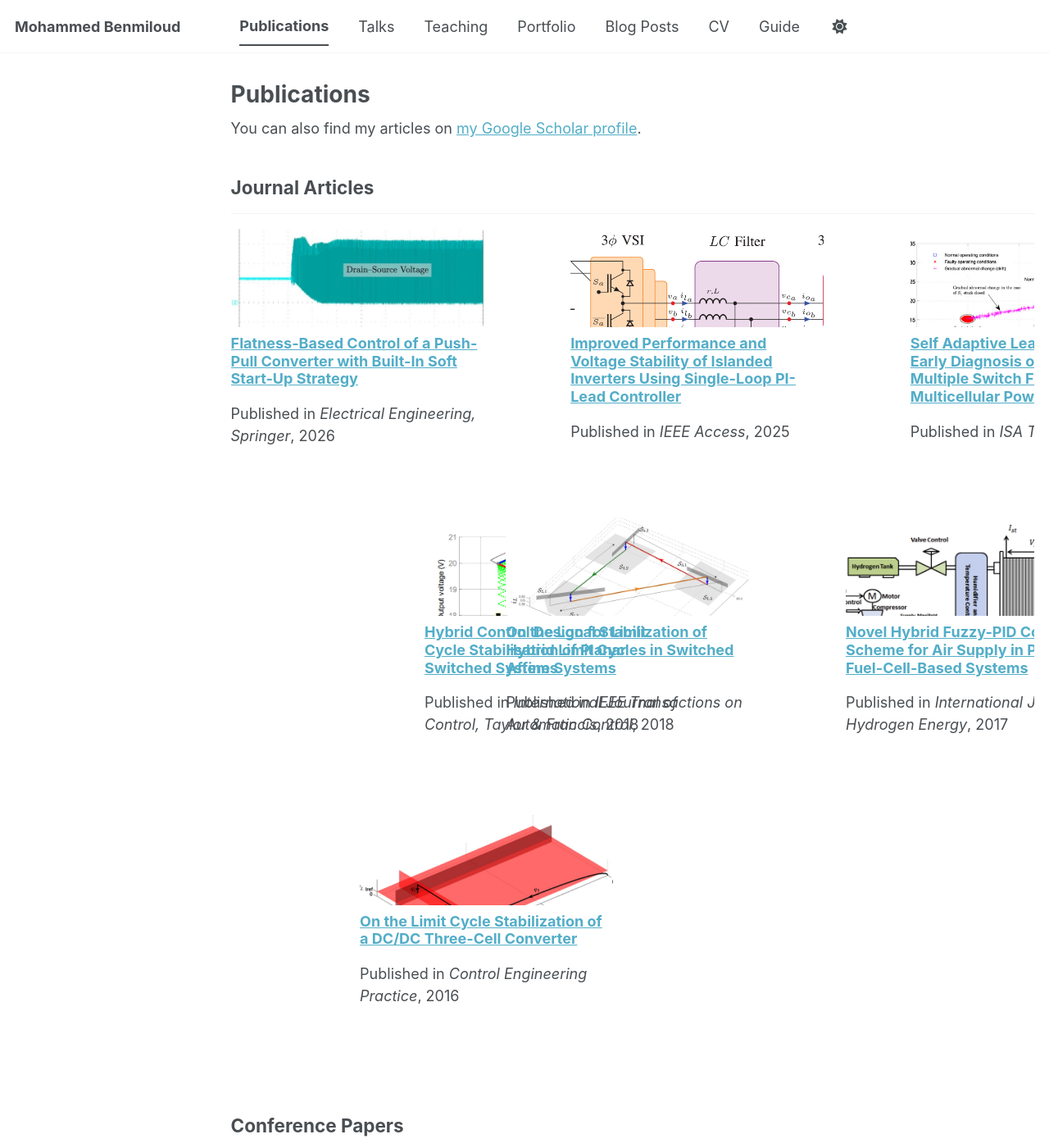
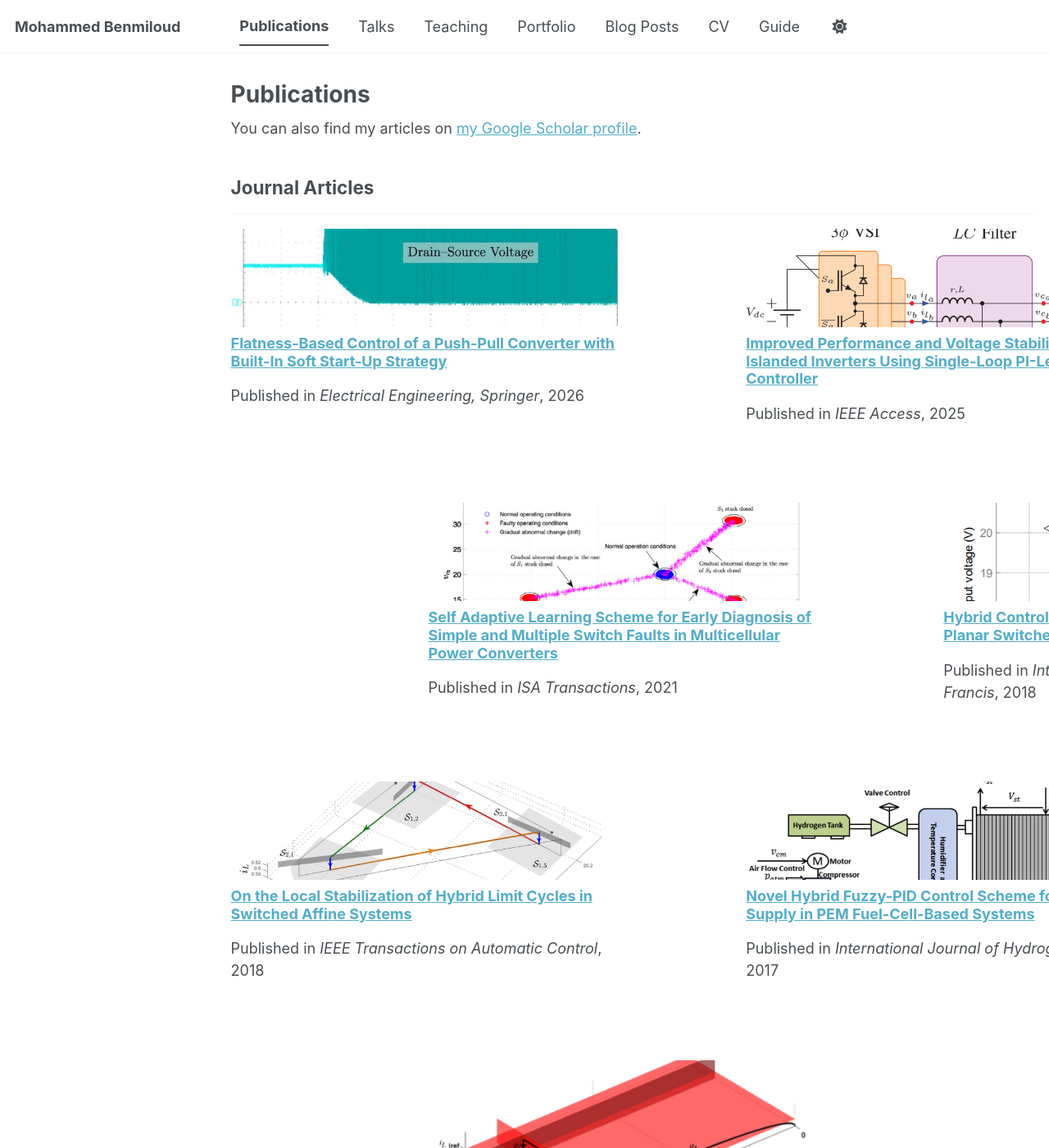
Before and after one commit to medbenmiloud/medbenmiloud.github.io, a Jekyll site: the page built from _pages/publications.html, in a window 1280 px wide and 1400 px high. Shown: the whole window at 82% size. Built offline with Jekyll 4.4.1, drawn with Linux system fonts in a browser that asks for light colours; a script bundle is joined from its source files by our own code; library files that are not in the unit come from our copies; some of the changed text lies outside the part shown.

Commit message:
Update publications.html

```diff
--- a/_pages/publications.html
+++ b/_pages/publications.html
@@ -14,16 +14,16 @@ author_profile: false
 }
 
 .grid__wrapper {
-  display: grid;
-  grid-template-columns: repeat(3, 1fr);
-  gap: 1.5em;
-  width: 100%;
-  overflow: hidden;
+  display: grid !important;
+  grid-template-columns: repeat(2, 1fr) !important;
+  gap: 2em !important;
+  width: 100% !important;
 }
 
 .grid__item {
   width: 100% !important;
-  min-width: 0;
+  min-width: 0 !important;
+  float: none !important;
 }
 </style>
 
```
